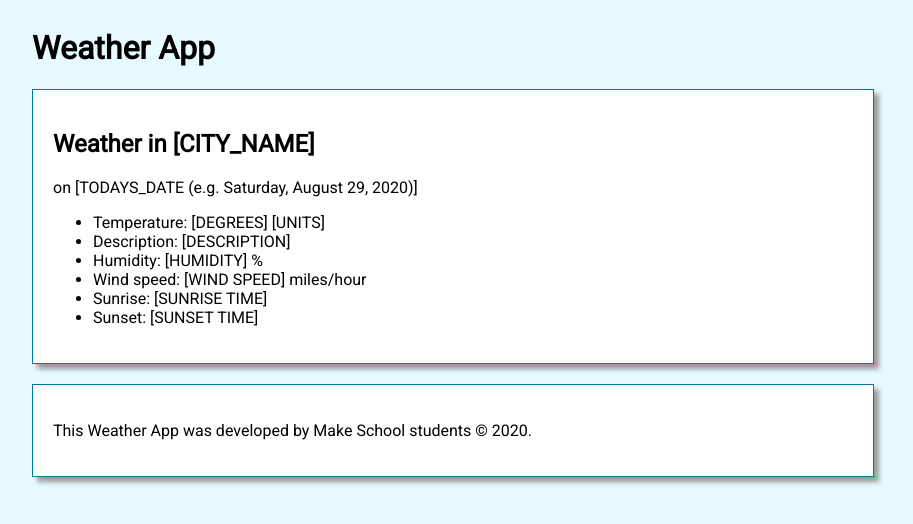
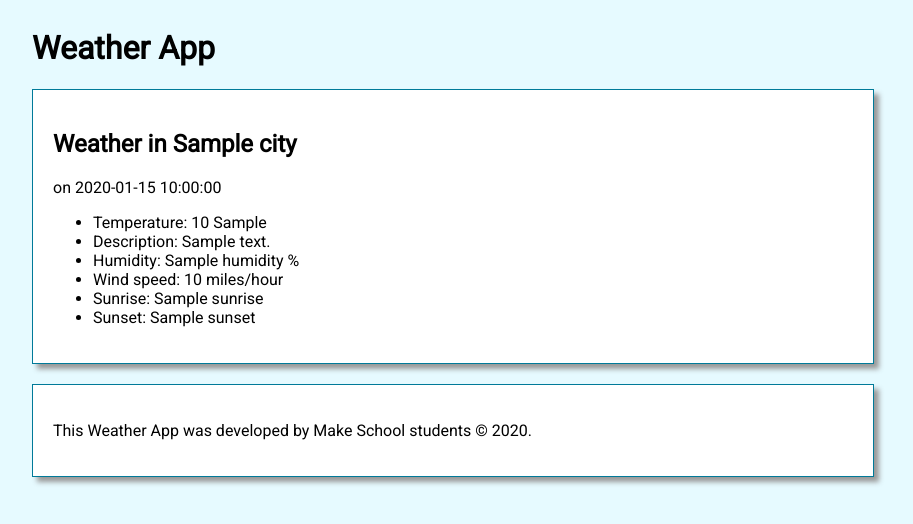
Before and after one commit to paloma-vm/assignment-4, a Flask app: template ACS-1710-Homework-4-APIs-Starter-master/templates/results.html in a window 1280 px wide. Shown: the top 524 px of the page, without its empty margins (208-1121 px from the left). Run offline with Flask 2, Linux system fonts and the light colour scheme; the template is opened without the code that fills it: most values are stand-ins (such as "Sample title", 1, 10 or a date in 2020).

Commit message:
worked on the assignment

```diff
--- a/ACS-1710-Homework-4-APIs-Starter-master/app.py
+++ b/ACS-1710-Homework-4-APIs-Starter-master/app.py
@@ -5,7 +5,7 @@ from pprint import PrettyPrinter
 from datetime import datetime, timedelta
 from dotenv import load_dotenv
 from flask import Flask, render_template, request, send_file
-from geopy.geocoders import Nominatim
+# from geopy.geocoders import Nominatim
 
 
 ################################################################################
@@ -21,6 +21,9 @@ pp = PrettyPrinter(indent=4)
 
 API_KEY = os.getenv('API_KEY')
 API_URL = 'http://api.openweathermap.org/data/2.5/weather'
+
+# current_time = datetime.now
+# date = current_time.strftime('%A, %B %d, %Y')
 
 
 ################################################################################
@@ -45,20 +48,24 @@ def results():
     """Displays results for current weather conditions."""
     # TODO: Use 'request.args' to retrieve the city & units from the query
     # parameters.
-    city = ''
-    units = ''
+    city = request.args.get('city')
+    units = request.args.get('units')
+
 
     params = {
         # TODO: Enter query parameters here for the 'appid' (your api key),
         # the city, and the units (metric or imperial).
         # See the documentation here: https://openweathermap.org/current
+        'appid': API_KEY,
+        'q': city,
+        'units': units
 
     }
 
     result_json = requests.get(API_URL, params=params).json()
 
     # Uncomment the line below to see the results of the API call!
-    # pp.pprint(result_json)
+    pp.pprint(result_json)
 
     # TODO: Replace the empty variables below with their appropriate values.
     # You'll need to retrieve these from the result_json object above.
@@ -68,13 +75,13 @@ def results():
     # function.
     context = {
         'date': datetime.now(),
-        'city': '',
-        'description': '',
-        'temp': '',
-        'humidity': '',
-        'wind_speed': '',
-        'sunrise': '',
-        'sunset': '',
+        'city': result_json['name'],
+        'description': result_json['weather'][0]['description'],
+        'temp': result_json['main']['temp'],
+        'humidity': result_json['main']['humidity'],
+        'wind_speed': result_json['wind']['speed'],
+        'sunrise': datetime.fromtimestamp(result_json['sys']['sunrise']),
+        'sunset': datetime.fromtimestamp(result_json['sys']['sunset']),
         'units_letter': get_letter_for_units(units)
     }
 
--- a/ACS-1710-Homework-4-APIs-Starter-master/templates/results.html
+++ b/ACS-1710-Homework-4-APIs-Starter-master/templates/results.html
@@ -6,20 +6,22 @@
         TODO: Replace the hard-coded city and date below with data from the
         server
     #}
-    <h1>Weather in [CITY_NAME]</h1>
-    <p>on [TODAYS_DATE (e.g. Saturday, August 29, 2020)]</p>
+    <h1>Weather in {{city}}</h1>
+
+    <p>on {{date}}</p>
+
 
     {#
         TODO: Add the temperature, description, humidity, wind speed, sunrise,
         & sunset below to replace the [ ].
     #}
     <ul>
-        <li>Temperature: [DEGREES] [UNITS] </li>
-        <li>Description: [DESCRIPTION] </li>
-        <li>Humidity: [HUMIDITY] % </li>
-        <li>Wind speed: [WIND SPEED] miles/hour </li>
-        <li>Sunrise: [SUNRISE TIME] </li>
-        <li>Sunset: [SUNSET TIME] </li>
+        <li>Temperature: {{temp}} {{units_letter}} </li>
+        <li>Description: {{description}} </li>
+        <li>Humidity: {{humidity}} % </li>
+        <li>Wind speed: {{wind_speed}} miles/hour </li>
+        <li>Sunrise: {{sunrise}} </li>
+        <li>Sunset: {{sunset}} </li>
     </ul>
 
 </section>
```
Also changed, not shown: 1 other file.
